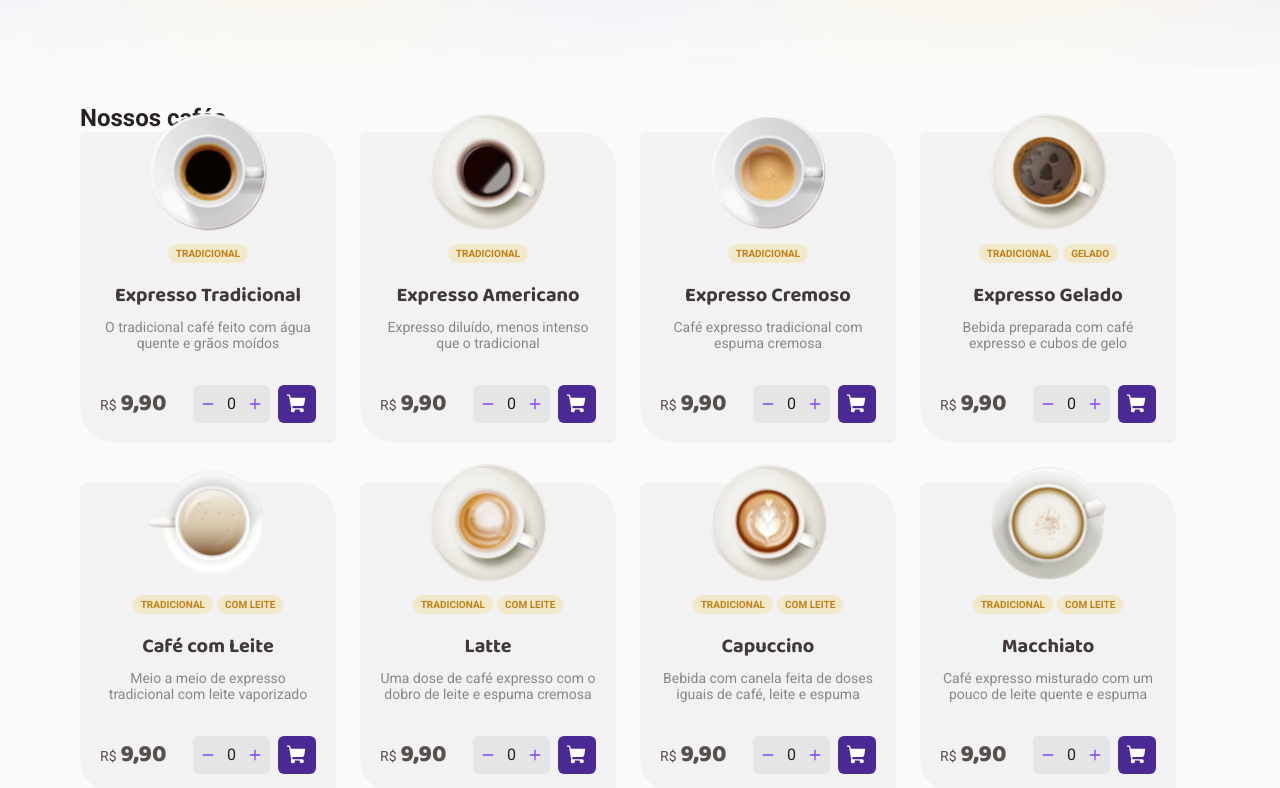
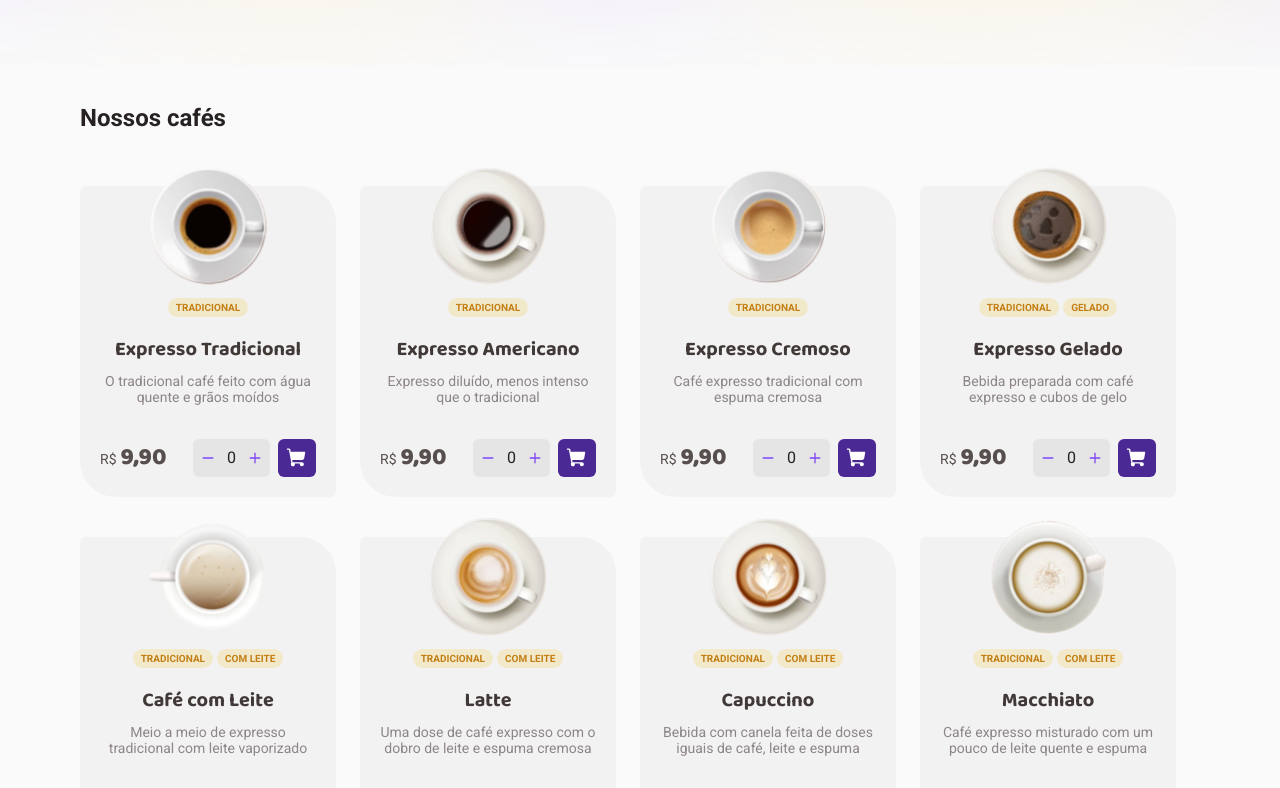
Before and after one commit to shindhi/desafio-coffee-delivery, a React (Vite) app: page / in a window 1280 px wide. Shown: the part 580-1368 px from the top of the page. Built offline with nearby package versions, Linux system fonts and the light colour scheme.

Commit message:
adiciona o espaçamento do titulo da listagem dos itens

```diff
--- a/src/pages/Home/styles.ts
+++ b/src/pages/Home/styles.ts
@@ -51,6 +51,8 @@ export const ListCoffeeContainer = styled.div`
 `
 
 export const ListItens = styled.div`
+  margin-top: 5.4rem;
+
   display: grid;
   grid-template-columns: repeat(4, 1fr);
   row-gap: 4rem;
```
